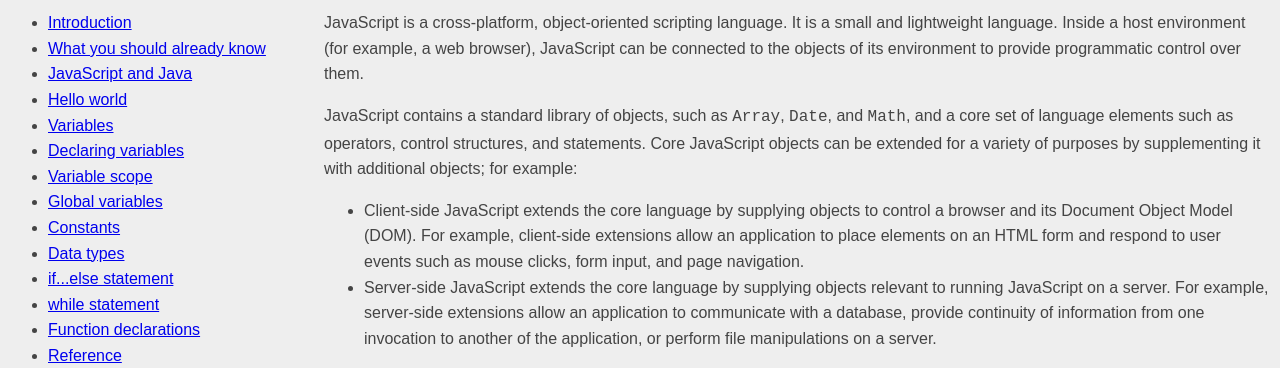
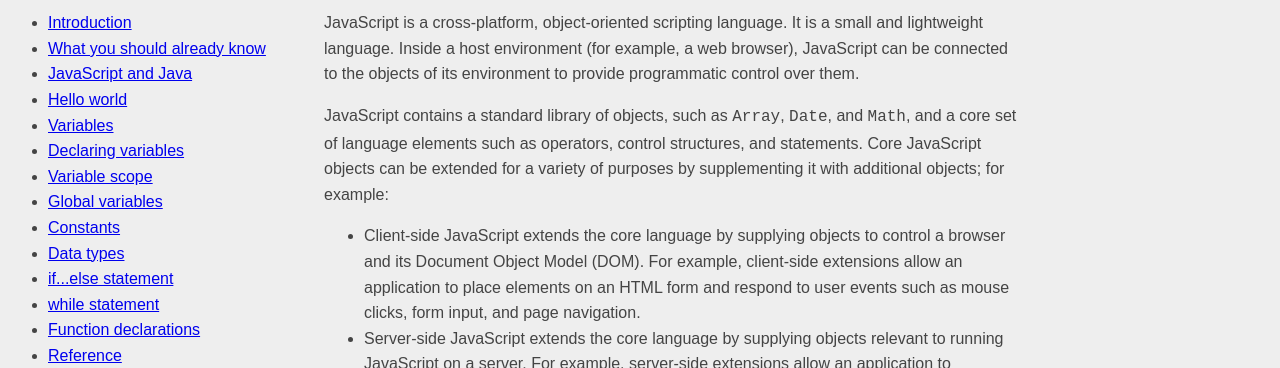
Before and after one commit to kevcomedia/technical-documentation, a website: page src/index.html in a window 1280 px wide. Shown: the part 76-444 px from the top of the page. Drawn offline with Linux system fonts and the light colour scheme.

Commit message:
Layout main content
I gave it a maximum width of around 700px, and centered by default. On
larger viewports it is flushed to the left (right beside the
navigation).

```diff
--- a/src/index.html
+++ b/src/index.html
@@ -31,7 +31,7 @@
     </ul>
   </nav>
 
-  <main id="main-doc">
+  <main class="page__main" id="main-doc">
     <section class="main-section" id="Introduction">
       <header class="main-section__header">
         <h2 class="main-section__heading">Introduction</h2>
--- a/src/main.css
+++ b/src/main.css
@@ -16,11 +16,23 @@ html {
   font: 1.6rem/1.6 sans-serif;
 }
 
-/** Split into two-column grid at 900px */
+.page__main {
+  max-width: 70rem;
+  margin: auto;
+}
+
+/** Split into two-column grid at 900px
+
+    1. Flush main content to the left on larger viewports
+  */
 @media screen and (min-width: 56.25em) {
   .page {
     display: grid;
     grid-template-columns: 1fr 3fr;
+  }
+
+  .page__main {
+    margin-left: 0; /* 1 */
   }
 }
 
```
